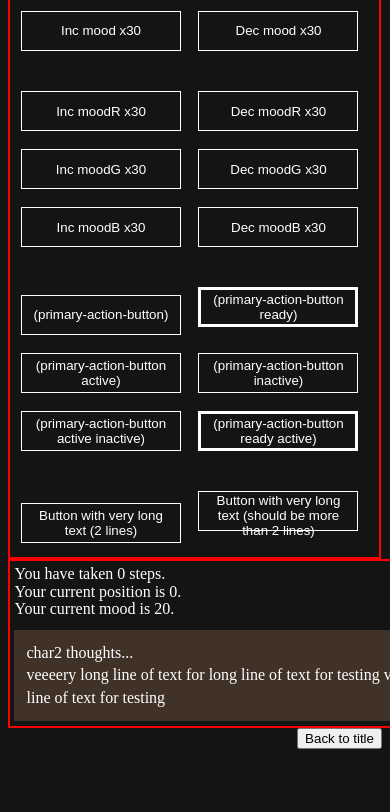
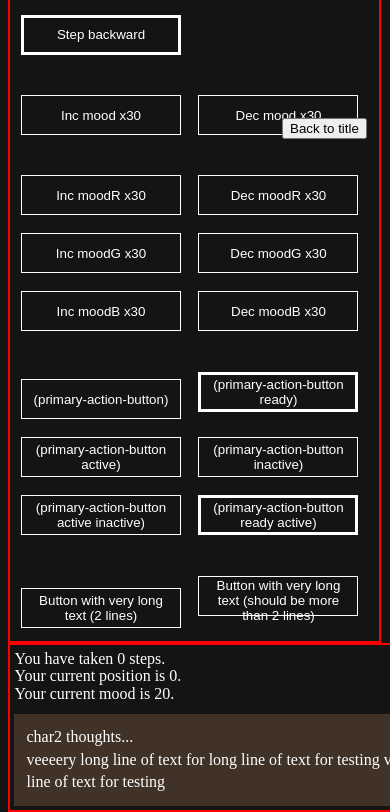
Before and after one commit to mmKALLL/WalkerJS, a website: page walker.html in a window 390 px wide. Shown: the part 693-1505 px from the top of the page. Before the commit the page ends 1442 px from the top, so only its background shows below. Drawn offline with Linux system fonts and the light colour scheme.

Commit message:
Improved footer and page responsiveness.

```diff
--- a/walker.css
+++ b/walker.css
@@ -6,6 +6,7 @@
 }
 
 body {
+  height: 100%;
   background-color: var(--mood-background-color);
   color: var(--mood-text-color);
   transition: background-color 2800ms cubic-bezier(0.39, 0.575, 0.565, 1), color 600ms ease-out;
@@ -42,12 +43,17 @@ body {
   max-width: 100%;
 }
 
+
+
+
 @media screen and (max-width: 680px) {
   .top-div {
     float: left !important;
     max-width: 100%;
     width: 100%;
   }
+
+  /* TODO: Re-arrange the footer to be at bottom. */
 }
 
 @media screen and (max-width: 560px) {
@@ -56,9 +62,22 @@ body {
   }
 }
 
+
+
+
+#footerWrapper {
+  float:right;
+  width: 100px;
+
+  min-height: 100%;
+  height: auto !important;
+  height: 100%;
+  margin: 0 auto -60px;
+}
+
 #footerArea {
-  clear: both;
-  float: right;
+  position: absolute;
+  bottom: 12px;
 }
 
 
@@ -74,7 +93,7 @@ body {
 }
 
 #messageBox {
-  min-height: 20vh;
+  min-height: 30vh;
   max-height: 45.2vh;
   overflow: hidden;
 }
--- a/walker.html
+++ b/walker.html
@@ -59,9 +59,11 @@
         </div>
     </div>
 
-    <div id="footerArea">
-        <button id="titleReturnButton">Back to title</button><br>
-        <!-- Include buttons for pausing, sound on/off, manual save game, return to title, etc etc -->
+    <div id="footerWrapper">
+        <div id="footerArea">
+            <button id="titleReturnButton">Back to title</button><br>
+            <!-- Include buttons for pausing, sound on/off, manual save game, return to title, etc etc -->
+        </div>
     </div>
 
     <!-- Add scripts to be loaded here. -->
```
Also changed, not shown: README.md.
